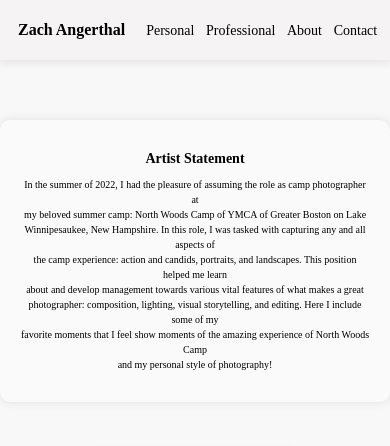
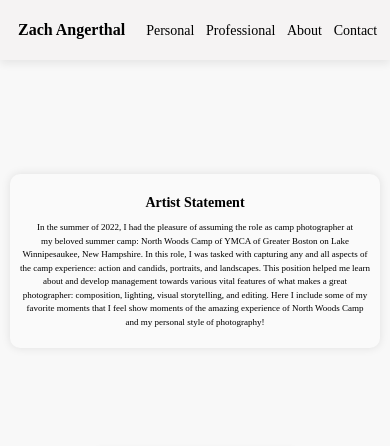
Before and after one commit to etandawrecker/zach_website, a React (Create React App) app: page /northwoods in a window 390 px wide. Shown: the top 446 px of the page. Built offline with nearby package versions, Linux system fonts and the light colour scheme.

Commit message:
fixed the northwoods statement card media queries

```diff
--- a/src/Pages/About.css
+++ b/src/Pages/About.css
@@ -42,6 +42,7 @@
 }
 
 @media screen and (max-width: 400px) {
+
   p {
     font-size: 9px; /* Adjust font size for smaller screens */
     line-height: 1.5; /* Set line height for better readability */
--- a/src/Pages/Professional/Northwoods.css
+++ b/src/Pages/Professional/Northwoods.css
@@ -58,6 +58,10 @@
         margin-bottom: 1vh;
       }
 
+    .artist-statement-card {
+        padding: 15px;
+    }
+
     .artist-statement-card h2 {
         font-size: 16px;
         margin-bottom: 10px;
@@ -78,13 +82,17 @@
         margin-bottom: 1vh;
       }
 
+    .artist-statement-card {
+        padding: 10px;
+    }
+
     .artist-statement-card h2 {
         font-size: 14px;
         margin-bottom: 10px;
     }
 
     .artist-statement-card p {
-        font-size: 10px;
+        font-size: 9px;
         line-height: 1.5;
     }
 
```
